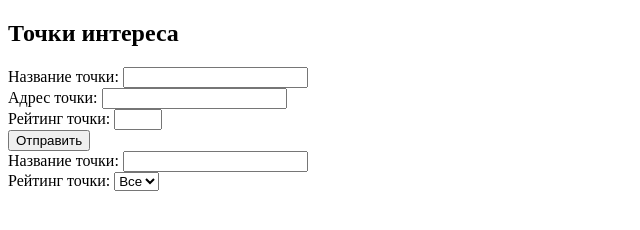
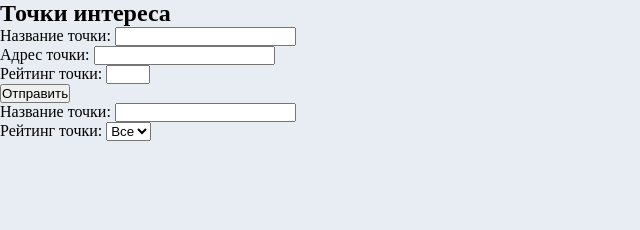
Before and after one commit to AlexKlimovich/JS-Project, a plain HTML site: page index.html in a window 1280 px wide. Shown: the whole page, without its empty margins (0-640 px from the left). Drawn offline with Linux system fonts and the light colour scheme.

Commit message:
Functional

```diff
--- a/index.html
+++ b/index.html
@@ -5,9 +5,10 @@
     <title>Точки интереса</title>
     <link rel="stylesheet" href="/style/style.css" />
   </head>
-  <body>
-    <section class="1"><h1>Точки интереса</h1></section>
-    <section class="2">
+  <body class="body">
+    <section class="content">
+      <div class="1"><h1>Точки интереса</h1></div>
+      <div class="2">
         <form id="formInterest">
           <div class="form-example">
             <label for="name">Название точки: </label>
@@ -30,8 +31,8 @@
           </div>
           <button>Отправить</button>
         </form>
-    </section>
-    <section class="4">
+      </div>
+      <div class="4">
         <div class="form-example">
           <label for="nameFilt">Название точки: </label>
           <input type="text" name="nameFilt" id="nameFilt" />
@@ -47,8 +48,8 @@
             <option value="1">1</option>
           </select>
         </div>
-    </section>
-    <section class="3" id="interestList">
+      </div>
+      <div class="3" id="interestList">
         <!-- <div>
         <p>ID точки</p>
         <p>Название точки</p>
@@ -56,6 +57,7 @@
         <p>Рейтинг</p>
         <button>Избраное</button>
       </div> -->
+      </div>
     </section>
     <script src="/script/script.js"></script>
   </body>
--- a/style/style.css
+++ b/style/style.css
@@ -0,0 +1,15 @@
+* {
+  margin: 0;
+  padding: 0;
+  box-sizing: border-box;
+}
+
+.body {
+  background-color: #e7edf3;
+}
+
+.content {
+  display: flex;
+  flex-direction: column;
+  justify-items: center;
+}
```
Lines whose indentation alone changed are shown as unchanged.
